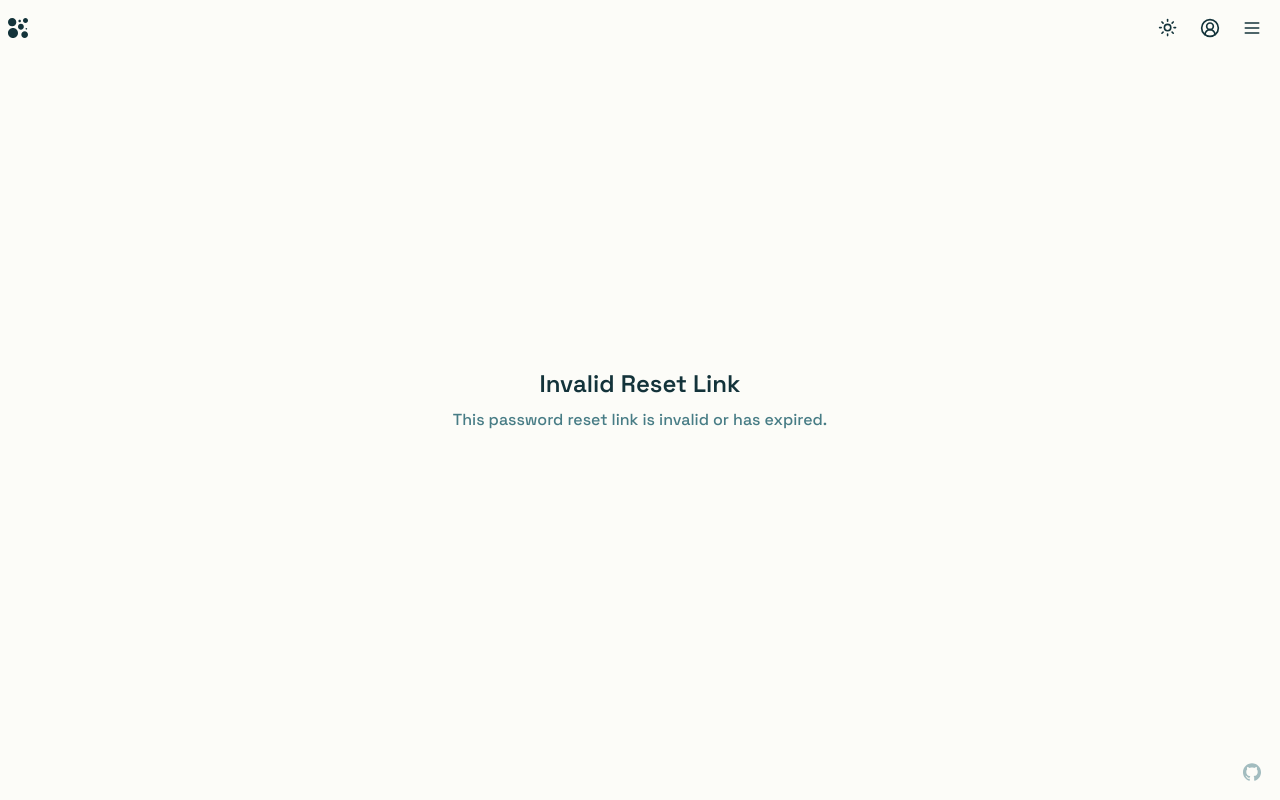
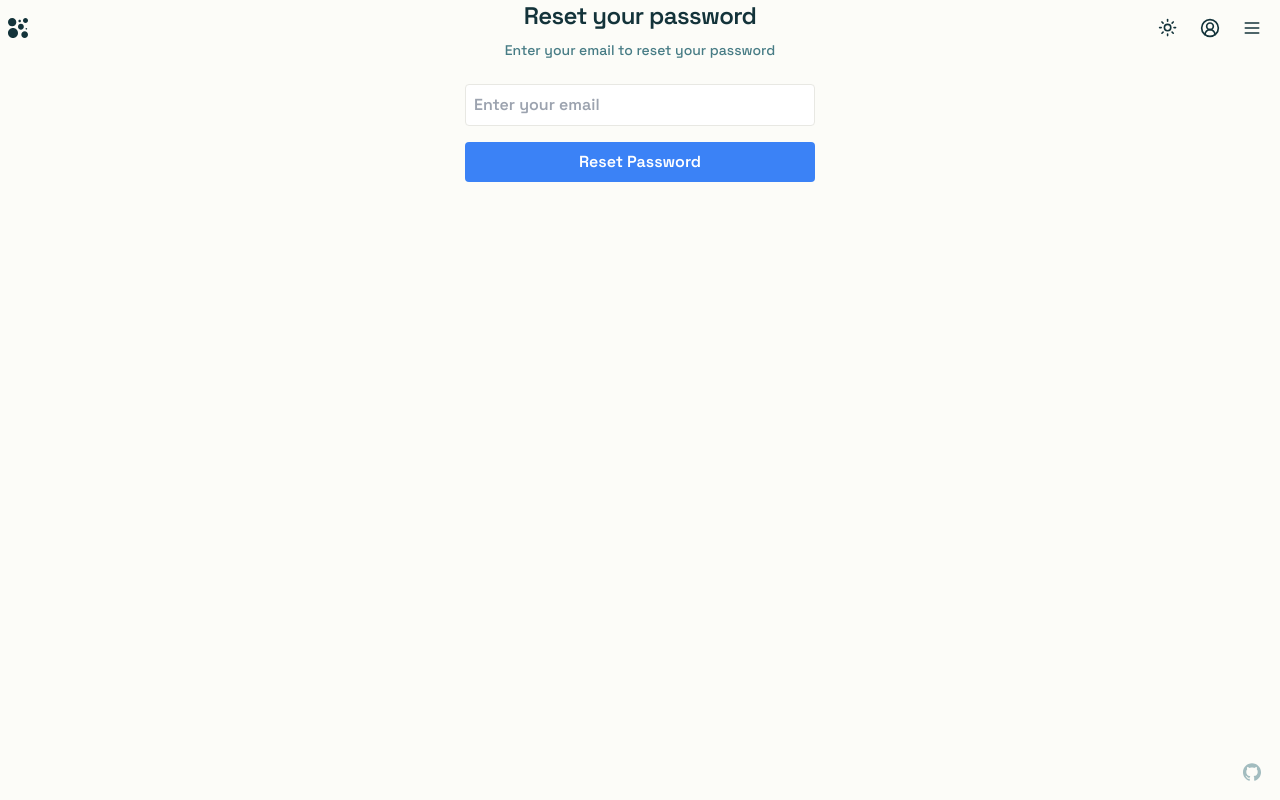
Before and after one commit to Vinitj088/Labyrinth, a Next.js app: page /auth/reset-password in a window 1280 px wide. Built offline with nearby package versions, Linux system fonts and the light colour scheme; no server answers.

Commit message:
fixed reset password functionality

```diff
--- a/app/auth/reset-password/page.tsx
+++ b/app/auth/reset-password/page.tsx
@@ -1,107 +1,22 @@
 'use client'
 
-import { Button } from '@/components/ui/button'
-import { Input } from '@/components/ui/input'
-import { Label } from '@/components/ui/label'
-import { useRouter, useSearchParams } from 'next/navigation'
-import { useState } from 'react'
-import { toast } from 'sonner'
+import { ResetPasswordForm } from '@/components/auth/reset-password-form'
+import { Suspense } from 'react'
 
 export default function ResetPasswordPage() {
-  const [password, setPassword] = useState('')
-  const [confirmPassword, setConfirmPassword] = useState('')
-  const [isLoading, setIsLoading] = useState(false)
-  const router = useRouter()
-  const searchParams = useSearchParams()
-  const token = searchParams.get('token')
-
-  const handleSubmit = async (e: React.FormEvent) => {
-    e.preventDefault()
-
-    if (password !== confirmPassword) {
-      toast.error('Passwords do not match')
-      return
-    }
-
-    try {
-      setIsLoading(true)
-      const res = await fetch('/api/auth/reset-password', {
-        method: 'POST',
-        headers: { 'Content-Type': 'application/json' },
-        body: JSON.stringify({ token, password }),
-      })
-
-      const data = await res.json()
-
-      if (res.ok) {
-        toast.success('Password reset successfully')
-        router.push('/')
-      } else {
-        toast.error(data.error || 'Failed to reset password')
-      }
-    } catch (error) {
-      console.error('Reset password error:', error)
-      toast.error('Failed to reset password')
-    } finally {
-      setIsLoading(false)
-    }
-  }
-
-  if (!token) {
-    return (
-      <div className="flex min-h-screen items-center justify-center">
-        <div className="mx-auto w-full max-w-md space-y-6 p-6">
-          <div className="text-center">
-            <h1 className="text-2xl font-semibold">Invalid Reset Link</h1>
-            <p className="mt-2 text-muted-foreground">
-              This password reset link is invalid or has expired.
-            </p>
-          </div>
-        </div>
-      </div>
-    )
-  }
-
   return (
-    <div className="flex min-h-screen items-center justify-center">
-      <div className="mx-auto w-full max-w-md space-y-6 p-6">
-        <div className="text-center">
-          <h1 className="text-2xl font-semibold">Reset Password</h1>
-          <p className="mt-2 text-muted-foreground">
-            Enter your new password below.
+    <Suspense fallback={<div>Loading...</div>}>
+      <div className="mx-auto flex w-full flex-col justify-center space-y-6 sm:w-[350px]">
+        <div className="flex flex-col space-y-2 text-center">
+          <h1 className="text-2xl font-semibold tracking-tight">
+            Reset your password
+          </h1>
+          <p className="text-sm text-muted-foreground">
+            Enter your email to reset your password
           </p>
         </div>
-
-        <form onSubmit={handleSubmit} className="space-y-4">
-          <div className="space-y-2">
-            <Label htmlFor="password">New Password</Label>
-            <Input
-              id="password"
-              type="password"
-              value={password}
-              onChange={(e) => setPassword(e.target.value)}
-              required
-              minLength={8}
-            />
-          </div>
-
-          <div className="space-y-2">
-            <Label htmlFor="confirm-password">Confirm Password</Label>
-            <Input
-              id="confirm-password"
-              type="password"
-              value={confirmPassword}
-              onChange={(e) => setConfirmPassword(e.target.value)}
-              required
-              minLength={8}
-            />
-          </div>
-
-          <Button type="submit" className="w-full" disabled={isLoading}>
-            Reset Password
-          </Button>
-        </form>
+        <ResetPasswordForm />
       </div>
-    </div>
+    </Suspense>
   )
 }
--- /dev/null
+++ b/components/auth/reset-password-form.tsx
@@ -0,0 +1,56 @@
+'use client'
+
+import { useSearchParams } from 'next/navigation'
+import { useState } from 'react'
+import { toast } from 'sonner'
+
+export function ResetPasswordForm() {
+  const [email, setEmail] = useState('')
+  const [isLoading, setIsLoading] = useState(false)
+  const searchParams = useSearchParams()
+
+  const handleSubmit = async (e: React.FormEvent) => {
+    e.preventDefault()
+    setIsLoading(true)
+
+    try {
+      const response = await fetch('/api/auth/reset-password', {
+        method: 'POST',
+        headers: { 'Content-Type': 'application/json' },
+        body: JSON.stringify({ email })
+      })
+
+      if (!response.ok) {
+        throw new Error()
+      }
+
+      toast.success('Check your email for reset instructions')
+      setEmail('')
+    } catch (error) {
+      toast.error('Failed to send reset email')
+    } finally {
+      setIsLoading(false)
+    }
+  }
+
+  return (
+    <form onSubmit={handleSubmit} className="space-y-4">
+      <input
+        type="email"
+        value={email}
+        onChange={(e) => setEmail(e.target.value)}
+        placeholder="Enter your email"
+        required
+        className="w-full rounded border p-2"
+        disabled={isLoading}
+      />
+      <button
+        type="submit"
+        disabled={isLoading}
+        className="w-full rounded bg-blue-500 p-2 text-white hover:bg-blue-600 disabled:opacity-50"
+      >
+        {isLoading ? 'Sending...' : 'Reset Password'}
+      </button>
+    </form>
+  )
+}
```
